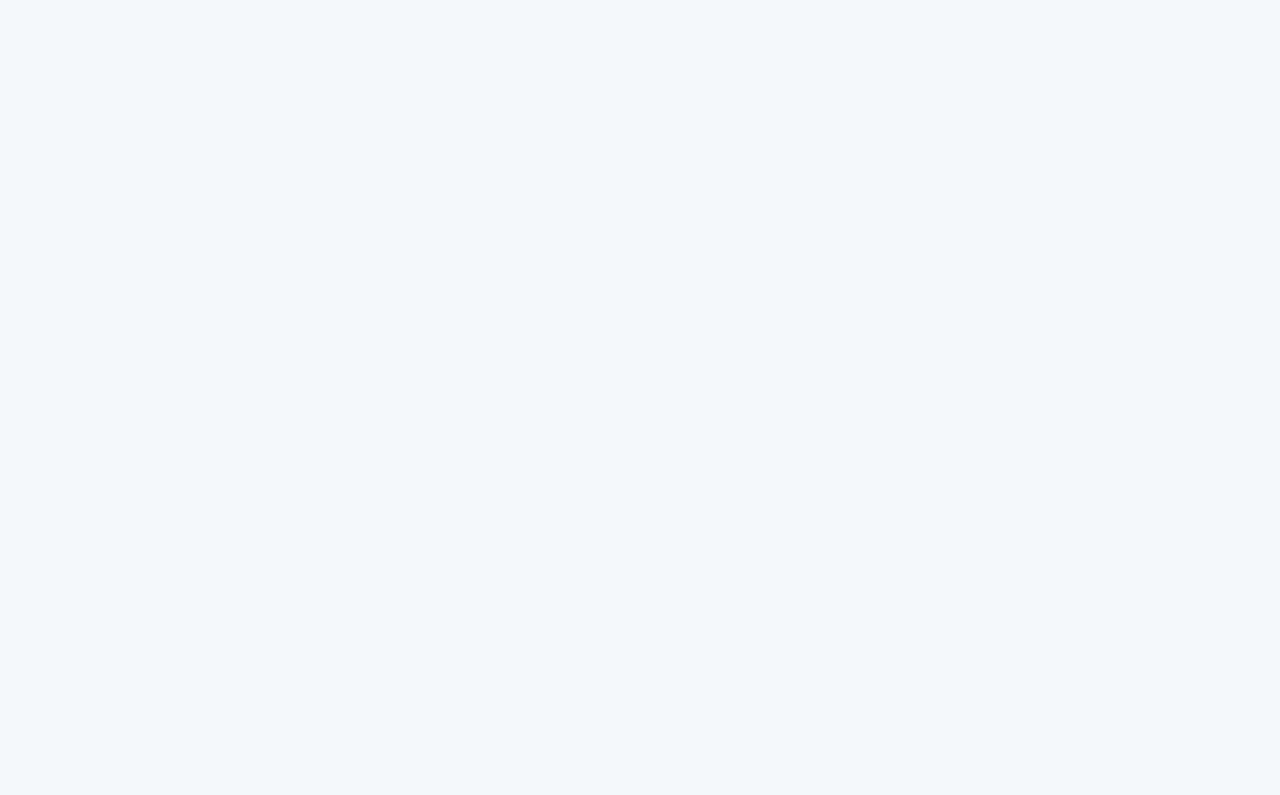
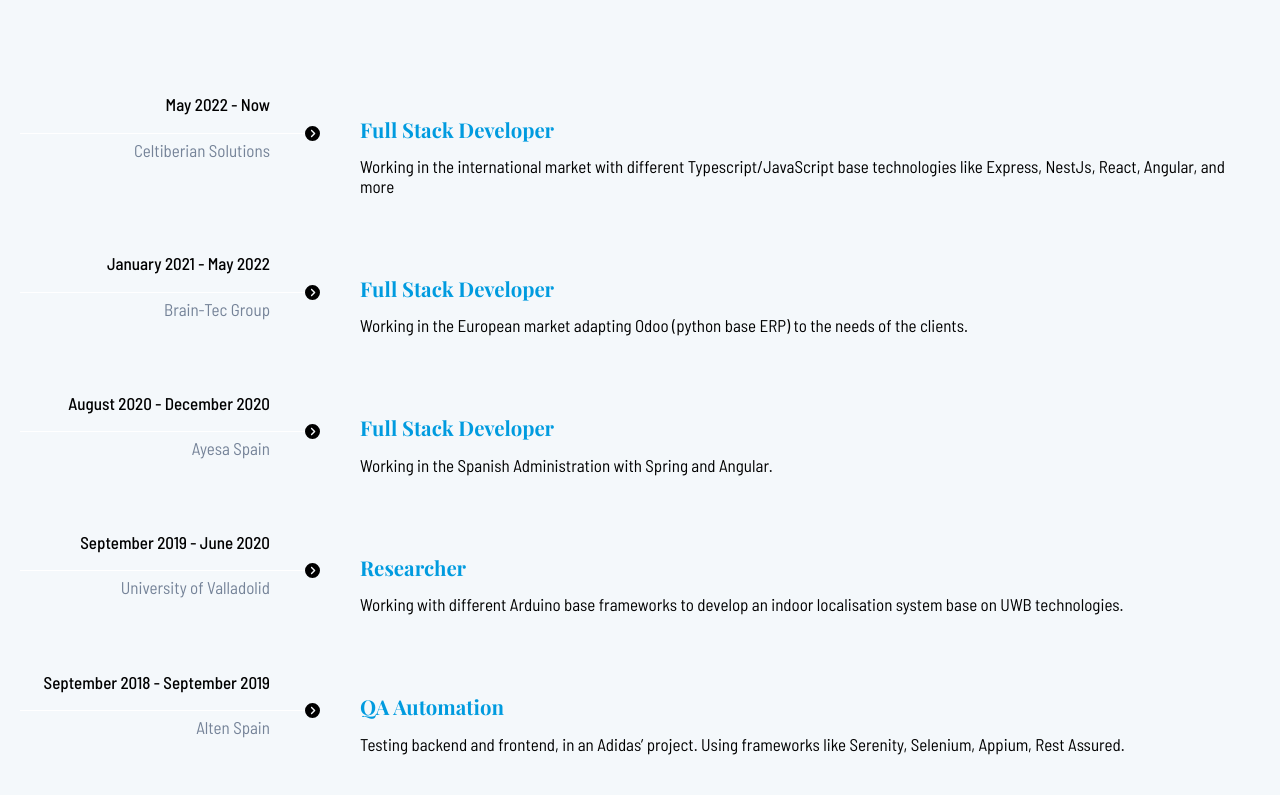
Before and after one commit to Canario0/canario0.github.io, a Svelte app: page /#home in a window 1280 px wide. Shown: the part 1785-2580 px from the top of the page. Before the commit the page ends 1979 px from the top, so only its background shows below. Built offline with nearby package versions, Linux system fonts and the light colour scheme.

Commit message:
feat: added experience/education sections

```diff
--- a/src/content.ts
+++ b/src/content.ts
@@ -3,7 +3,7 @@
 import Whoami from "./pages/Whoami.svelte";
 import Experience from "./pages/Experience.svelte";
 
-export const PAGES: [Page<Home>, Page<Whoami>, Page<Experience>] = [
+export const PAGES: [Page<Home>, Page<Whoami>, Page<Experience>, Page<Experience>] = [
   {
     id: "home",
     linkName: "Home",
@@ -32,9 +32,70 @@
     }
   },
   {
-    id: "#experience",
+    id: "experience",
     linkName: "Experience",
     component: Experience,
-    props: {}
+    props: {
+      sectionTitle: "Experience",
+      experienceEntries: [
+        {
+          time: "May 2022 - Now",
+          company: "Celtiberian Solutions",
+          title: "Full Stack Developer",
+          description: `
+          Working in the international market with different Typescript/JavaScript base technologies like Express, NestJs, React, Angular, and more`
+        },
+        {
+          time: "January 2021 - May 2022",
+          company: "Brain-Tec Group",
+          title: "Full Stack Developer",
+          description: `Working in the European market adapting Odoo (python base ERP) to the needs of the clients.`
+        },
+        {
+          time: "August 2020 - December 2020",
+          company: "Ayesa Spain",
+          title: "Full Stack Developer",
+          description: `Working in the Spanish Administration with Spring and Angular.`
+        },
+        {
+          time: "September 2019 - June 2020",
+          company: "University of Valladolid",
+          title: "Researcher",
+          description: `Working with different Arduino base frameworks to develop an indoor localisation system base on UWB technologies.`
+        },
+        {
+          time: "September 2018 - September 2019",
+          company: "Alten Spain",
+          title: "QA Automation",
+          description: `Testing backend and frontend, in an Adidas’ project. Using frameworks like
+Serenity, Selenium, Appium, Rest Assured.`
+        }
+      ]
+    }
+  },
+  {
+    id: "education",
+    linkName: "Education",
+    component: Experience,
+    props: {
+      sectionTitle: "Education",
+      experienceEntries: [
+        {
+          time: "2015 - 2020",
+          company:"University of Valladolid",
+          title: "Computer Engineering School of Valladolid",
+          description: `
+          <ul>
+            <li>Minor in Software Engineering.</li>
+            <li>9.9 in my dissertation.</li>
+          </ul>`
+        },
+        {
+          time: "2019",
+          company:"ISTQB",
+          title: "ISTQB Foundation Level",
+        }
+      ]
+    }
   }
 ];
--- a/src/lib/Subtitle.svelte
+++ b/src/lib/Subtitle.svelte
@@ -1,5 +1,5 @@
 <script lang="ts">
-  export let style: string;
+  export let style: string = "";
 </script>
 
 <h6 class="subtitle" {style}>
--- a/src/pages/Experience.svelte
+++ b/src/pages/Experience.svelte
@@ -1,13 +1,119 @@
 <script lang="ts">
   import ArticlePage from "../lib/ArticlePage.svelte";
   import Title from "../lib/Title.svelte";
+  import arrow from "../assets/arrow.svg";
+  import Subtitle from "../lib/Subtitle.svelte";
+
+  export let sectionTitle: string;
+  export let experienceEntries: {
+    time: string;
+    company?: string;
+    title: string;
+    description?: string;
+  }[];
 </script>
 
 <ArticlePage>
   <svelte:fragment slot="title">
     <div>
-      <Title>Experience</Title>
+      <Title>{sectionTitle}</Title>
     </div>
   </svelte:fragment>
-  <div class="content" slot="content" />
+  <svelte:fragment slot="content">
+    {#each experienceEntries as { time, company, title, description } (time)}
+      <div class="experience-row">
+        <div class="experience-timeline">
+          <div class="experience-date">
+            <Subtitle>{time}</Subtitle>
+          </div>
+          <div class="timeline-divider">
+            <div class="divider" />
+            <img width="15px" height="15px" src={arrow} alt="right arrow" />
+          </div>
+          {#if company}
+            <div class="experience-company">{company}</div>
+          {/if}
+        </div>
+        <div class="experience-description">
+          <h2 class="content-title">{title}</h2>
+          {#if description}
+            <p>{@html description}</p>
+          {/if}
+        </div>
+      </div>
+    {/each}
+  </svelte:fragment>
 </ArticlePage>
+
+<style>
+  .experience-row {
+    display: flex;
+    flex-direction: row;
+    padding: 0;
+    margin: 0;
+    flex-wrap: nowrap;
+    padding-bottom: 40px;
+  }
+  .experience-row:last-child {
+    padding-bottom: 0px;
+  }
+
+  .experience-timeline {
+    width: 25%;
+    text-align: right;
+  }
+  .experience-description {
+    width: 75%;
+    padding-left: 40px;
+    padding-top: 1.5rem;
+  }
+
+  .experience-date,
+  .experience-company {
+    padding-right: 50px;
+  }
+  .experience-company {
+    color: var(--text-color-light);
+  }
+
+  .timeline-divider {
+    display: flex;
+    flex-direction: row;
+    flex-wrap: nowrap;
+    align-items: center;
+  }
+  .divider {
+    display: inline-block;
+    border-bottom: 0;
+    border-top: 1px solid white;
+    flex-grow: 1;
+  }
+
+  .content-title {
+    font-family: "Playfair Display", serif;
+    color: var(--primary-color);
+    margin: 0;
+    font-size: 1.2rem;
+    font-weight: 500;
+    line-height: 1.2rem;
+    word-wrap: break-word;
+  }
+  /* Small Screens */
+  @media (max-width: 625px) {
+    .experience-row {
+      flex-wrap: wrap;
+    }
+
+    .experience-timeline {
+      width: 100%;
+    }
+    .experience-description {
+      width: 100%;
+      padding-left: 0px;
+    }
+    .experience-date,
+    .experience-company {
+      text-align: left;
+    }
+  }
+</style>
```
Also changed, not shown: src/assets/arrow.svg (added).
